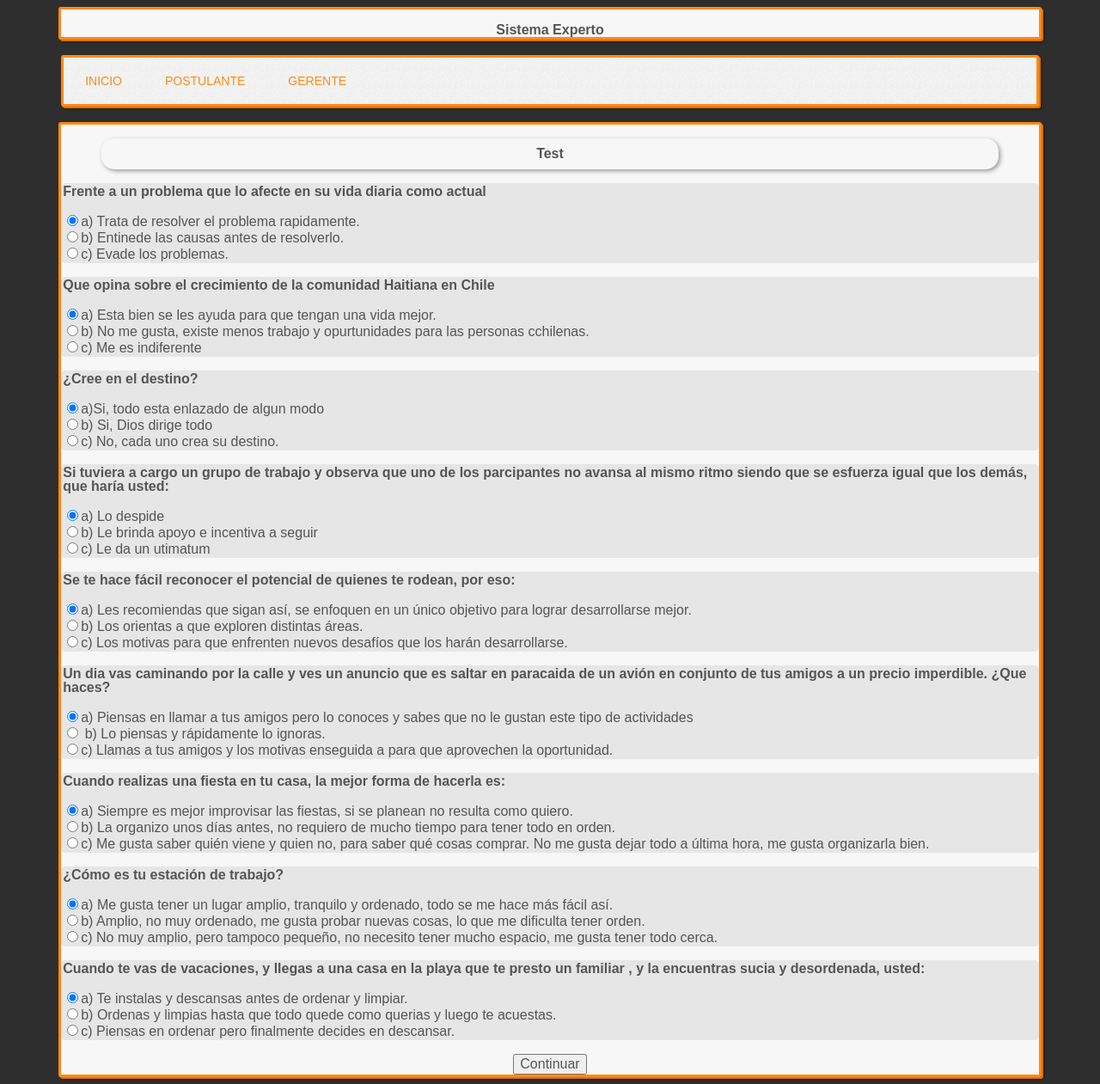
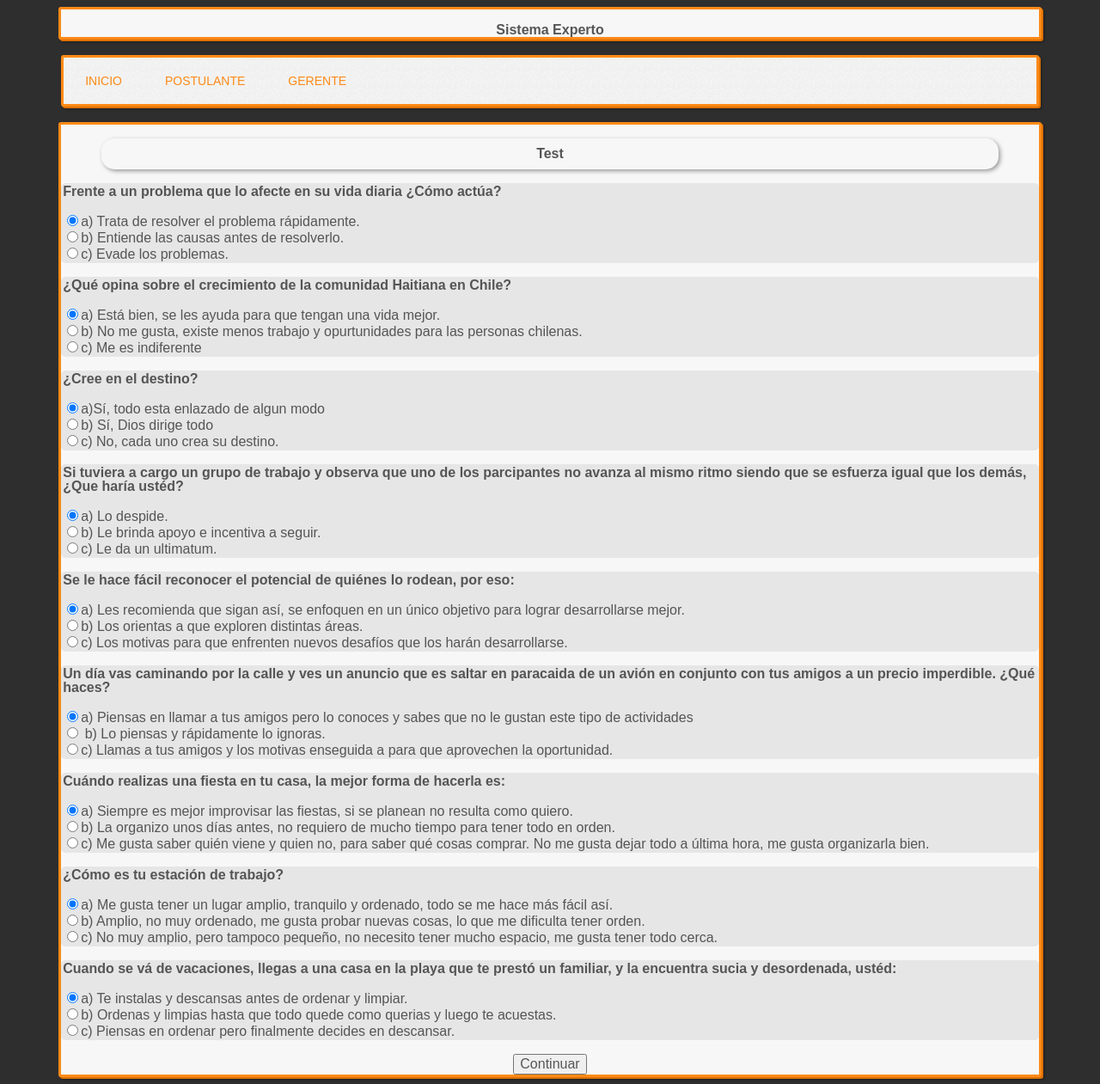
Before and after one commit to risbonavi/Gpi-Experto, a PHP site: page /php/cliente_tactico_1 in a window 1280 px wide. Shown: the whole page at 86% size. Run offline with PHP 8.4, Linux system fonts and the light colour scheme; some libraries are stand-ins or nearby versions.

Commit message:
cambios en preguntas

```diff
--- a/php/cliente_estrategico_2.php
+++ b/php/cliente_estrategico_2.php
@@ -31,7 +31,7 @@ session_start();
 
 			<!--Comunicador-->
 			<div class="preguntas">
-                        <b>En su etapa escolar, ¿alguna vez  perteneció a algún centro de alumnos o cargo dentro de su curso? ¿Cuál?:</b>
+                        <b>En su etapa escolar, ¿Alguna vez  perteneció a algún centro de alumnos o cargo dentro de su curso? ¿Cuál?:</b>
 			<br> <br>
 			<input type=radio name="pregunta13" value="1" checked="checked">a) Presidente del curso /centro de alumnos o delegado. <br>
 			<input type=radio name="pregunta13" value="0">b)	Secretario o tesorero.<br>
--- a/php/cliente_operacional_2.php
+++ b/php/cliente_operacional_2.php
@@ -39,7 +39,7 @@ session_start();
 			<br>
 
             <div class="preguntas">
-                        <b>Una pareja de pololos, que además son amigos tuyos tienen una pelea y deciden terminar su relación amorosa, cada uno por su lado triste, se acerca a tí para hablar  de lo sucedido y te cuentan su respectiva versión de los hechos. ¿Que harás tú ante esta situación planteada?</b>
+                        <b>Una pareja de pololos, que además son amigos tuyos tienen una pelea y deciden terminar su relación amorosa, cada uno por su lado triste, se acerca a tí para hablar  de lo sucedido y te cuentan su respectiva versión de los hechos. ¿Que harías ante esta situación planteada?</b>
 			<br> <br>
 			<input type=radio name="pregunta30" value="0" checked="checked"> a) Decides marginarte del problema, ya que como dice el dicho: mejor no meterse en peleas de pareja.<br>
 			<input type=radio name="pregunta30" value="0"> b) Piensas en ayudarlos, pero sabes que ellos siempre pelean, terminan y vuelven finalmente, así que dejas que se arreglen sus diferencias ellos.<br>
@@ -67,7 +67,7 @@ session_start();
 			<br>
 
 			<div class="preguntas">
-                        <b>Usted tiene planificado una junta con uno de sus amigos, pero ocurre un pequeño problema, usted se ha quedado dormido, por lo visto usted no llegaría a la hora y es probable también que no alcance a llegar.¿Que haría usted en esta situación?</b>
+                        <b>Usted tiene planificado una junta con uno de sus amigos, pero ocurre un pequeño problema, se ha quedado dormido y por lo visto  no llegaría a la hora, además es probable también que no alcance a llegar.¿Que haría en esta situación?</b>
 			<br> <br>
 			<input type=radio name="pregunta50" value="0" checked="checked"> No me preocupo por mi amigo y lo dejo plantado.<br>
 			<input type=radio name="pregunta50" value="0">Pienso en llamarlo pero, sé que me esperara así que no lo hago.<br>
--- a/php/cliente_tactico_1.php
+++ b/php/cliente_tactico_1.php
@@ -30,19 +30,19 @@ session_start();
          	<form method="POST" action="">
 
 			<div class="preguntas">
-			 <strong>Frente a un problema que lo afecte en su vida diaria como actual</strong>
+			 <strong>Frente a un problema que lo afecte en su vida diaria ¿Cómo actúa?</strong>
 			<br> <br>
-			<input type=radio name="pregunta18" value="1" checked="checked">a) Trata de resolver el problema rapidamente.<br>
-			<input type=radio name="pregunta18" value="0">b)	Entinede las causas antes de resolverlo.<br>
+			<input type=radio name="pregunta18" value="1" checked="checked">a) Trata de resolver el problema rápidamente.<br>
+			<input type=radio name="pregunta18" value="0">b)	Entiende las causas antes de resolverlo.<br>
 			<input type=radio name="pregunta18" value="0">c)	Evade los problemas.<br>
 			</div>
 			<br>
 
 			<div class="preguntas">
-			 <strong>Que opina sobre el crecimiento de la comunidad Haitiana en Chile</strong>
+			 <strong>¿Qué opina sobre el crecimiento de la comunidad Haitiana en Chile?</strong>
 			<br> <br>
-			<input type=radio name="pregunta19" value="1" checked="checked">a) Esta bien se les ayuda para que tengan una vida mejor.<br>
-			<input type=radio name="pregunta19" value="0">b)	No me gusta, existe menos trabajo y opurtunidades para las personas cchilenas.<br>
+			<input type=radio name="pregunta19" value="1" checked="checked">a) Está bien, se les ayuda para que tengan una vida mejor.<br>
+			<input type=radio name="pregunta19" value="0">b)	No me gusta, existe menos trabajo y opurtunidades para las personas chilenas.<br>
 			<input type=radio name="pregunta19" value="0">c)	Me es indiferente<br>
 			</div>
 			<br>
@@ -50,35 +50,35 @@ session_start();
 			<div class="preguntas">
 			 <strong>¿Cree en el destino?</strong>
 			<br> <br>
-			<input type=radio name="pregunta20" value="1" checked="checked">a)Si, todo esta enlazado de algun modo <br>
-			<input type=radio name="pregunta20" value="0">b)	Si, Dios dirige todo<br>
+			<input type=radio name="pregunta20" value="1" checked="checked">a)Sí, todo esta enlazado de algun modo <br>
+			<input type=radio name="pregunta20" value="0">b)	Sí, Dios dirige todo<br>
 			<input type=radio name="pregunta20" value="0">c)	No, cada uno crea su destino.<br>
 			</div>
 			<br>
 
 			<!--Desarrollador 3 ok-->
 			<div class="preguntas">
-			 <strong>Si tuviera a cargo un  grupo de trabajo y observa que uno de los parcipantes no avansa al mismo ritmo siendo que se esfuerza igual que los demás, que haría usted:</strong>
+			 <strong>Si tuviera a cargo un  grupo de trabajo y observa que uno de los parcipantes no avanza al mismo ritmo siendo que se esfuerza igual que los demás, ¿Que haría ustéd?</strong>
 			<br> <br>
 
-			<input type=radio name="pregunta21" value="1" checked="checked">a) Lo despide<br>
-			<input type=radio name="pregunta21" value="0">b) Le brinda apoyo e incentiva a seguir<br>
-			<input type=radio name="pregunta21" value="0">c) Le da un utimatum<br>
+			<input type=radio name="pregunta21" value="1" checked="checked">a) Lo despide.<br>
+			<input type=radio name="pregunta21" value="0">b) Le brinda apoyo e incentiva a seguir.<br>
+			<input type=radio name="pregunta21" value="0">c) Le da un ultimatum.<br>
 			</div>
 			<br>
 
 
             <div class="preguntas">
-			 <strong>Se te hace fácil reconocer el potencial de quienes te rodean, por eso:</strong>
+			 <strong>Se le hace fácil reconocer el potencial de quiénes lo rodean, por eso:</strong>
 			<br> <br>
-			<input type=radio name="pregunta22" value="1" checked="checked">a)	Les recomiendas que sigan así, se enfoquen en un único objetivo para lograr desarrollarse mejor. <br>
+			<input type=radio name="pregunta22" value="1" checked="checked">a)	Les recomienda que sigan así, se enfoquen en un único objetivo para lograr desarrollarse mejor. <br>
 			<input type=radio name="pregunta22" value="0">b)		Los orientas a que exploren distintas áreas.<br>
 			<input type=radio name="pregunta22" value="0">c)		Los motivas para que enfrenten nuevos desafíos que los harán desarrollarse. <br>
 			</div>
 			<br>
 
             <div class="preguntas">
-			 <strong>Un dia vas caminando por la calle y ves un anuncio que es saltar en paracaida de un avión en conjunto de tus amigos a un precio imperdible. ¿Que haces?</strong>
+			 <strong>Un día vas caminando por la calle y ves un anuncio que es saltar en paracaida de un avión en conjunto con tus amigos a un precio imperdible. ¿Qué haces?</strong>
 
 			<br> <br>
 			<input type=radio name="pregunta23" value="1" checked="checked">a) Piensas en llamar a tus amigos pero lo conoces  y sabes que no le gustan este tipo de actividades <br>
@@ -93,7 +93,7 @@ session_start();
 			<!--Disiplinado 3 ok-->
 			<div class="preguntas">
 
-			 <strong>Cuando realizas una fiesta en tu casa, la mejor forma de hacerla es:</strong>
+			 <strong>Cuándo realizas una fiesta en tu casa, la mejor forma de hacerla es:</strong>
 			<br> <br>
 			<input type=radio name="pregunta25" value="0" checked="checked">a) Siempre es mejor improvisar las fiestas, si se planean no resulta como quiero.<br>
 			<input type=radio name="pregunta25" value="0">b)	La organizo unos días antes, no requiero de mucho tiempo para tener todo en orden.<br>
@@ -111,7 +111,7 @@ session_start();
 			<br>
 
             <div class="preguntas">
-			 <strong>Cuando te vas de vacaciones, y llegas a una casa en la playa que te presto un familiar , y la encuentras sucia y desordenada, usted:</strong>
+			 <strong>Cuando se vá de vacaciones, llegas a una casa en la playa que te prestó un familiar, y la encuentra sucia y desordenada, ustéd:</strong>
 			<br> <br>
 			<input type=radio name="pregunta27" value="0" checked="checked">a) Te instalas y descansas antes de ordenar y limpiar.<br>
 			<input type=radio name="pregunta27" value="1">b) Ordenas y limpias hasta que todo quede como querias y luego te acuestas.<br>
```
Also changed, not shown: php/cliente.php (+5 -5 lines), php/cliente_Estrategico.php (+4 -4 lines), php/cliente_estrategico_4.php (+5 -5 lines), php/cliente_operacional.php (+4 -4 lines), php/cliente_tactico.php (+24 -24 lines), php/cliente_tactico_2.php (+8 -8 lines).
